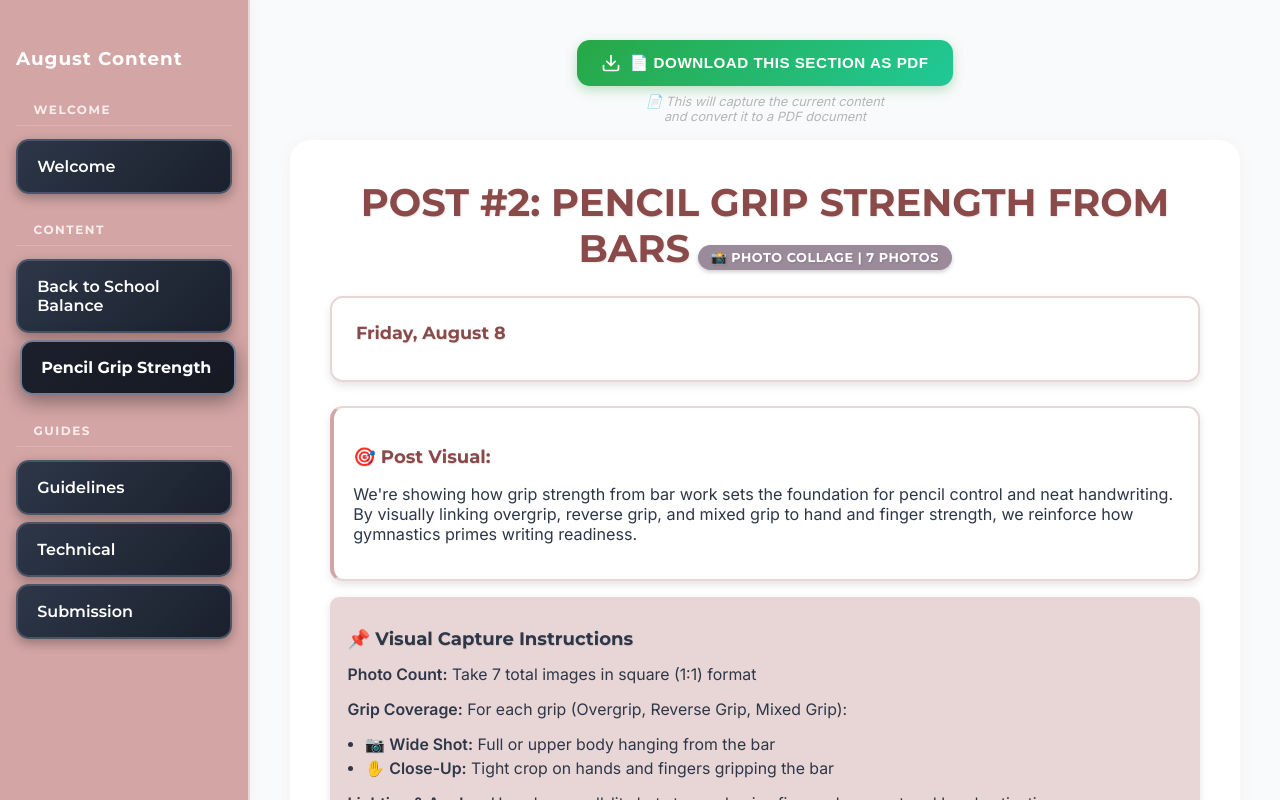
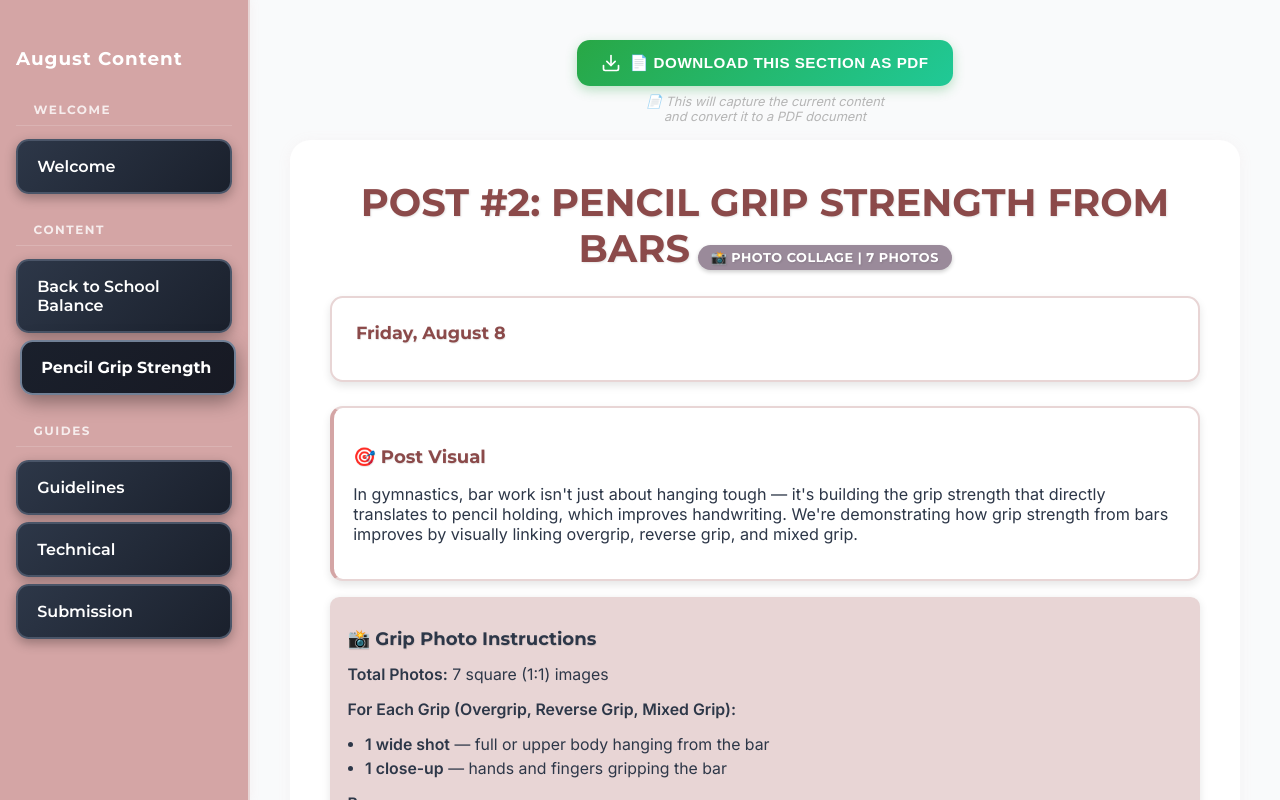
Before and after one commit to Jaymelynng/AugustContent, a React (Vite) app: page / in a window 1280 px wide. Both pictures are taken after a click on the button "Pencil Grip Strength". Shown: the top 800 px of the page. Built offline with nearby package versions, Linux system fonts and the light colour scheme.

Commit message:
Update Pencil Grip Strength Section

```diff
--- a/src/components/sections/PencilGripStrengthSection.tsx
+++ b/src/components/sections/PencilGripStrengthSection.tsx
@@ -26,23 +26,29 @@ export function PencilGripStrengthSection() {
       </div>
 
       <div className="desc">
-        <h3>🎯 Post Visual:</h3>
+        <h3>🎯 Post Visual</h3>
         <p>
-          We're showing how grip strength from bar work sets the foundation for pencil control and neat handwriting. By visually linking overgrip, reverse grip, and mixed grip to hand and finger strength, we reinforce how gymnastics primes writing readiness.
+          In gymnastics, bar work isn't just about hanging tough — it's building the grip strength that directly translates to pencil holding, which improves handwriting. We're demonstrating how grip strength from bars improves by visually linking overgrip, reverse grip, and mixed grip.
         </p>
       </div>
 
       <div className="requirements">
-        <h3>📌 Visual Capture Instructions</h3>
-        <p><strong>Photo Count:</strong> Take 7 total images in square (1:1) format</p>
-        <p><strong>Grip Coverage:</strong> For each grip (Overgrip, Reverse Grip, Mixed Grip):</p>
+        <h3>📸 Grip Photo Instructions</h3>
+        <p><strong>Total Photos:</strong> 7 square (1:1) images</p>
+        <p><strong>For Each Grip (Overgrip, Reverse Grip, Mixed Grip):</strong></p>
         <ul>
-          <li>📷 <strong>Wide Shot:</strong> Full or upper body hanging from the bar</li>
-          <li>✋ <strong>Close-Up:</strong> Tight crop on hands and fingers gripping the bar</li>
+          <li><strong>1 wide shot</strong> — full or upper body hanging from the bar</li>
+          <li><strong>1 close-up</strong> — hands and fingers gripping the bar</li>
         </ul>
-        <p><strong>Lighting & Angles:</strong> Use clean, well-lit shots to emphasize finger placement and hand activation</p>
-        <p><strong>Bonus Photo:</strong> One vibrant group/class photo with kids hanging together — any mix of grips works</p>
-        <p>🌟 Aim for energy, effort, and visible joy</p>
+        <p><strong>Bonus:</strong></p>
+        <ul>
+          <li><strong>1 fun group photo</strong> of the full class hanging from the bar (any grips)</li>
+        </ul>
+        <p><strong>Tips:</strong></p>
+        <ul>
+          <li>Use bright, clean lighting</li>
+          <li>Keep angles consistent and clear</li>
+        </ul>
       </div>
 
       <UploadChecklist items={checklistItems} section="pencil-grip-strength" />
@@ -53,37 +59,38 @@ export function PencilGripStrengthSection() {
         <div className="upload-details">
           <div className="upload-item">
             <h4>Overgrip – Full Shot</h4>
-            <p>Full shot of kiddo hanging in standard overgrip. Big smile! Think of creative angles.</p>
+            <p>Student hanging in standard overgrip</p>
           </div>
 
           <div className="upload-item">
             <h4>Overgrip – Close-Up</h4>
-            <p>Zoom in on the hands to show the grip.</p>
+            <p>Tight shot of hands showing the grip</p>
           </div>
 
           <div className="upload-item">
             <h4>Reverse Grip – Full Shot</h4>
-            <p>Full shot of kiddo hanging in reverse grip (palms facing them). Big smile! Think of creative angles.</p>
+            <p>Student hanging in reverse grip</p>
           </div>
 
           <div className="upload-item">
             <h4>Reverse Grip – Close-Up</h4>
-            <p>Zoom in on the hands to show the grip.</p>
+            <p>Tight shot of hands showing the grip</p>
           </div>
 
           <div className="upload-item">
             <h4>Mixed Grip – Full Shot</h4>
-            <p>Full shot of kiddo hanging in mixed grip (one over, one under). Big smile! Think of creative angles.</p>
+            <p>Student hanging in mixed grip (one over, one under)</p>
           </div>
 
           <div className="upload-item">
             <h4>Mixed Grip – Close-Up</h4>
-            <p>Zoom in on the hands to show the contrast in grip.</p>
+            <p>Tight shot of hands showing the grip</p>
           </div>
 
           <div className="upload-item">
-            <h4>Group/Class Hanging</h4>
-            <p>Multiple kids hanging from bars together — mix of grips is fine. Focus on fun, teamwork, and effort.</p>
+            <h4>Group Hanging – Full Class</h4>
+            <p>A group/ full class hanging</p>
+            <p>➝ Any grip combo is fine — focus on fun and effort</p>
           </div>
         </div>
       </div>
```
